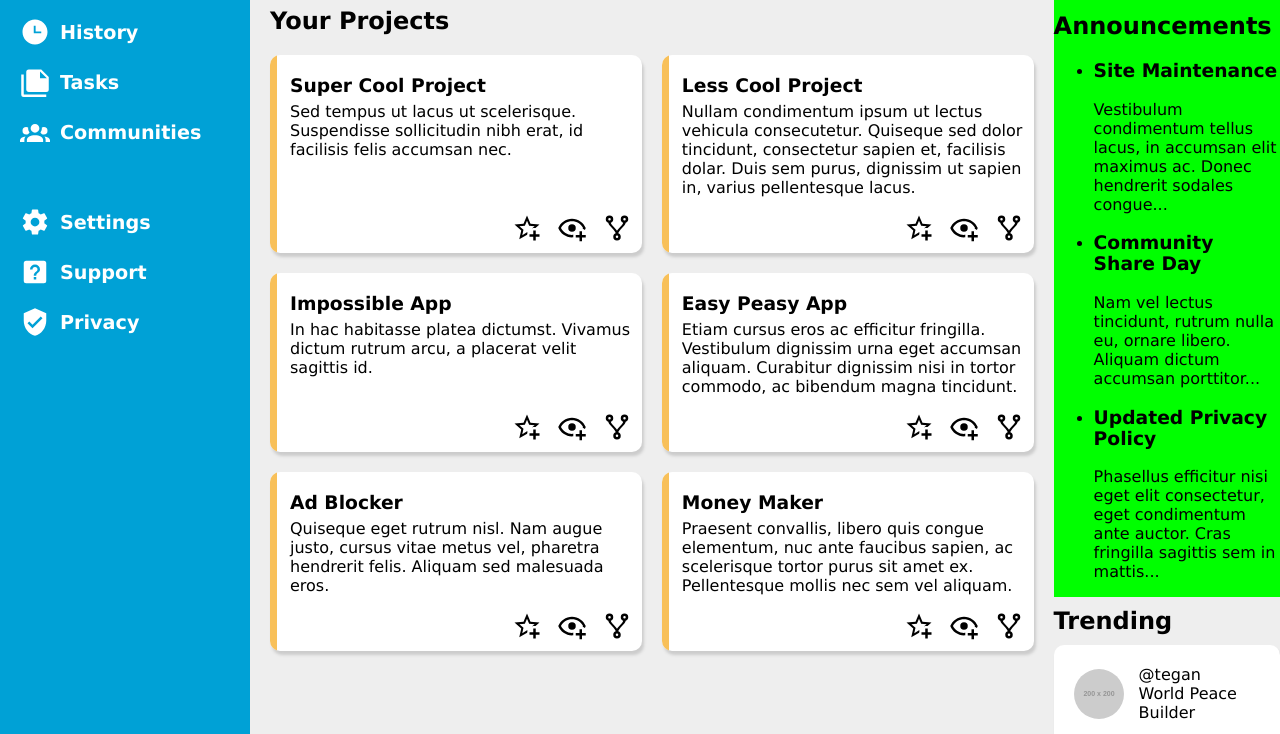
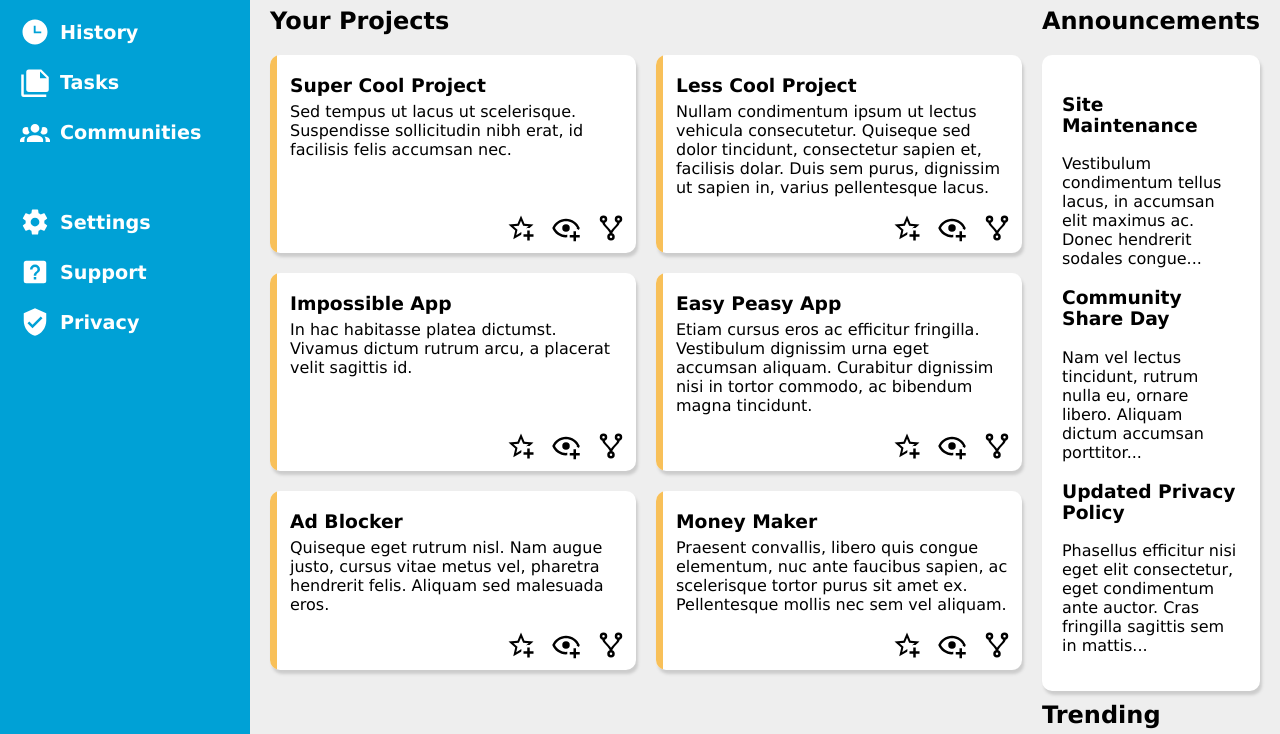
Before and after one commit to Dasaru/odin-admin-dashboard, a plain HTML site: page index.html in a window 1280 px wide. Shown: the part 233-967 px from the top of the page. Drawn offline with Linux system fonts and the light colour scheme; placeholder pictures from the web are drawn by us.

Commit message:
Add announcements and trending alignment

```diff
--- a/dashboard.css
+++ b/dashboard.css
@@ -5,7 +5,6 @@
 /***** Top Level *****/
 
 body {
-    background-color: pink;
     margin: 0;
     display: flex;
     min-height: 100vh;
@@ -28,6 +27,7 @@ main > section {
 .annoucement-trending-container {
     display: flex;
     flex-flow: column;
+    margin-bottom: 30px;
 }
 
 .nav-icon {
@@ -139,11 +139,19 @@ header img {
     margin-top: auto;
 }
 
-/***** Announcements & Trending *****/
+/***** Announcements *****/
 
-.announcements {
-    background-color: lime;
+.announcements > h2 {
+    margin: 15px 20px 20px 0;
 }
+
+.announcements ul {
+    list-style: none;
+    margin: 0 20px 0 0;
+    padding: 20px;
+}
+
+/***** Trending *****/
 
 .trending > h2 {
     margin: 10px 0 0 0;
@@ -151,7 +159,7 @@ header img {
 
 .trending ul {
     list-style: none;
-    margin: 10px 0 0 0;
+    margin: 10px 20px 0 0;
     padding: 20px;
 }
 
--- a/index.html
+++ b/index.html
@@ -145,7 +145,7 @@
         <div class="annoucement-trending-container">
             <div class="announcements">
                 <h2>Announcements</h2>
-                <ul>
+                <ul class="card">
                     <li>
                         <h3>Site Maintenance</h3>
                         <p>Vestibulum condimentum tellus lacus, in accumsan elit maximus ac. Donec hendrerit sodales congue...</p>
```
